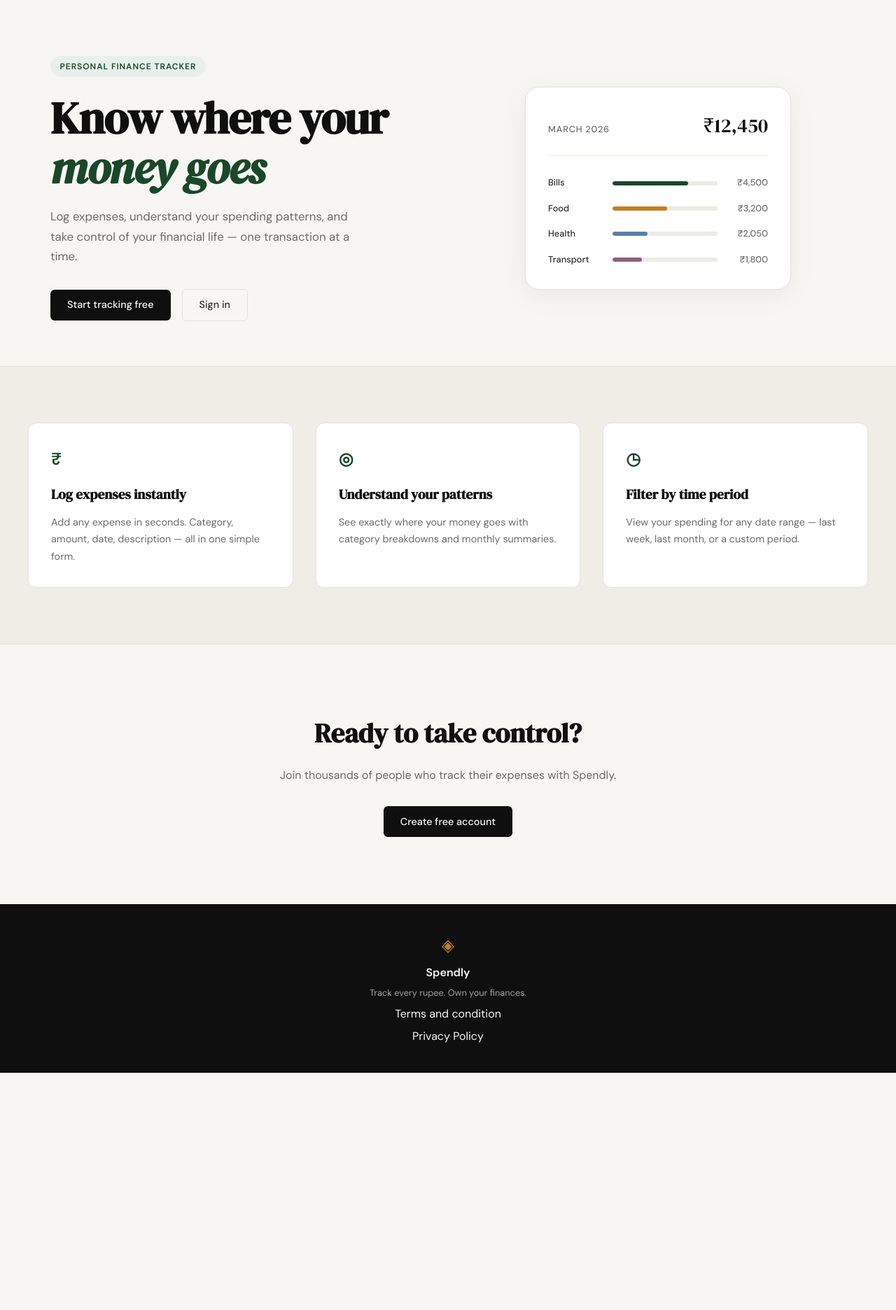
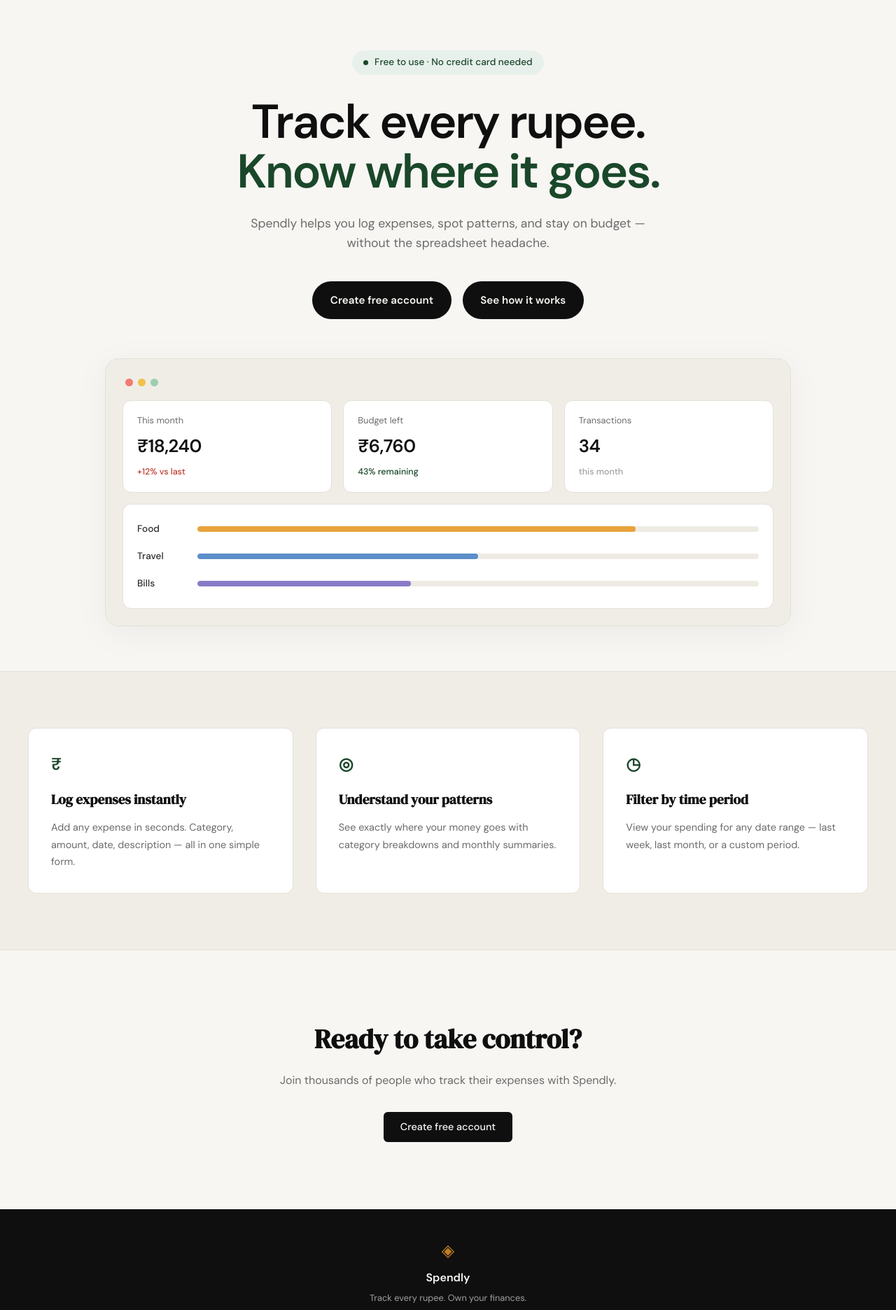
Before and after one commit to umerrkhan/Spendly, a Flask app: page / in a window 1280 px wide. Shown: the part 61-1933 px from the top of the page at 70% size. Before the commit the page ends 1594 px from the top, so only its background shows below. Run offline with Flask 3, Linux system fonts and the light colour scheme.

Commit message:
Uploaded a image and modify the page accordingly

```diff
--- a/static/css/style.css
+++ b/static/css/style.css
@@ -124,58 +124,78 @@ a { color: inherit; text-decoration: none; }
 /* ------------------------------------------------------------------ */
 
 .hero {
-    padding: 5rem 2rem 4rem;
-    display: grid;
-    grid-template-columns: 1fr 1fr;
-    gap: 4rem;
-    align-items: center;
-    max-width: var(--max-width);
+    padding: 4.5rem 2rem 4rem;
+    max-width: 1080px;
     margin: 0 auto;
+    text-align: center;
+}
+
+.hero-content {
+    max-width: 760px;
+    margin: 0 auto 3.5rem;
 }
 
 .hero-badge {
-    display: inline-block;
+    display: inline-flex;
+    align-items: center;
+    gap: 0.55rem;
     background: var(--accent-light);
     color: var(--accent);
-    font-size: 0.75rem;
-    font-weight: 600;
-    letter-spacing: 0.08em;
-    text-transform: uppercase;
-    padding: 0.35rem 0.85rem;
+    font-size: 0.85rem;
+    font-weight: 500;
+    padding: 0.4rem 1rem;
     border-radius: 999px;
+    margin-bottom: 2rem;
+}
+
+.hero-badge-dot {
+    width: 7px;
+    height: 7px;
+    border-radius: 50%;
+    background: var(--accent);
+    display: inline-block;
+}
+
+.hero-title {
+    font-family: var(--font-body);
+    font-weight: 700;
+    font-size: clamp(2.5rem, 6vw, 4.25rem);
+    line-height: 1.05;
+    letter-spacing: -0.035em;
+    color: var(--ink);
     margin-bottom: 1.5rem;
 }
 
-.hero-title {
-    font-family: var(--font-display);
-    font-size: clamp(2.5rem, 5vw, 4rem);
-    line-height: 1.1;
-    letter-spacing: -0.02em;
-    color: var(--ink);
-    margin-bottom: 1.25rem;
-}
-
 .hero-title em {
-    font-style: italic;
+    font-style: normal;
     color: var(--accent);
 }
 
 .hero-subtitle {
-    font-size: 1.05rem;
+    font-size: 1.1rem;
     color: var(--ink-muted);
-    line-height: 1.7;
-    max-width: 460px;
-    margin-bottom: 2rem;
+    line-height: 1.6;
+    max-width: 620px;
+    margin: 0 auto 2.5rem;
 }
 
 .hero-actions {
     display: flex;
     gap: 1rem;
     align-items: center;
+    justify-content: center;
+    flex-wrap: wrap;
+}
+
+.hero-actions .btn-primary {
+    padding: 0.95rem 1.6rem;
+    border-radius: 999px;
+    font-size: 0.95rem;
+    font-weight: 600;
 }
 
 /* ------------------------------------------------------------------ */
-/* Mock card (hero visual)                                             */
+/* Mock window (hero visual)                                           */
 /* ------------------------------------------------------------------ */
 
 .hero-visual {
@@ -183,78 +203,112 @@ a { color: inherit; text-decoration: none; }
     justify-content: center;
 }
 
-.mock-card {
+.mock-window {
+    background: var(--paper-warm);
+    border: 1px solid var(--border);
+    border-radius: var(--radius-lg);
+    padding: 1.5rem;
+    width: 100%;
+    max-width: 980px;
+    box-shadow: 0 10px 50px rgba(0,0,0,0.05);
+    text-align: left;
+}
+
+.mock-window-bar {
+    display: flex;
+    gap: 0.45rem;
+    padding: 0.25rem 0.25rem 1.25rem;
+}
+
+.mock-dot {
+    width: 11px;
+    height: 11px;
+    border-radius: 50%;
+    display: inline-block;
+}
+
+.mock-dot-red    { background: #f17a72; }
+.mock-dot-yellow { background: #f0c14b; }
+.mock-dot-green  { background: #9bcfb0; }
+
+.mock-stats {
+    display: grid;
+    grid-template-columns: repeat(3, 1fr);
+    gap: 1rem;
+    margin-bottom: 1rem;
+}
+
+.mock-stat {
     background: var(--paper-card);
     border: 1px solid var(--border);
-    border-radius: var(--radius-lg);
-    padding: 2rem;
-    width: 100%;
-    max-width: 380px;
-    box-shadow: 0 8px 40px rgba(0,0,0,0.06);
+    border-radius: var(--radius-md);
+    padding: 1.1rem 1.25rem;
+    display: flex;
+    flex-direction: column;
+    gap: 0.4rem;
 }
 
-.mock-card-header {
-    display: flex;
-    justify-content: space-between;
-    align-items: baseline;
-    margin-bottom: 1.75rem;
-    padding-bottom: 1.25rem;
-    border-bottom: 1px solid var(--border-soft);
+.mock-stat-label {
+    font-size: 0.8rem;
+    color: var(--ink-muted);
 }
 
-.mock-label {
-    font-size: 0.8rem;
-    font-weight: 500;
-    color: var(--ink-muted);
-    text-transform: uppercase;
-    letter-spacing: 0.06em;
+.mock-stat-value {
+    font-family: var(--font-body);
+    font-weight: 700;
+    font-size: 1.6rem;
+    color: var(--ink);
+    letter-spacing: -0.02em;
 }
 
-.mock-total {
-    font-family: var(--font-display);
-    font-size: 1.75rem;
-    color: var(--ink);
+.mock-stat-delta {
+    font-size: 0.78rem;
+    font-weight: 500;
+    color: var(--ink-faint);
 }
 
-.mock-bars { display: flex; flex-direction: column; gap: 1rem; }
+.mock-stat-up   { color: var(--danger); }
+.mock-stat-good { color: var(--accent); }
 
-.mock-bar-row {
-    display: grid;
-    grid-template-columns: 80px 1fr 60px;
-    align-items: center;
-    gap: 0.75rem;
+.mock-breakdown {
+    background: var(--paper-card);
+    border: 1px solid var(--border);
+    border-radius: var(--radius-md);
+    padding: 1.5rem 1.25rem;
+    display: flex;
+    flex-direction: column;
+    gap: 1.1rem;
 }
 
-.mock-cat {
-    font-size: 0.8rem;
+.mock-row {
+    display: grid;
+    grid-template-columns: 70px 1fr;
+    align-items: center;
+    gap: 1rem;
+}
+
+.mock-row-cat {
+    font-size: 0.85rem;
     font-weight: 500;
     color: var(--ink-soft);
 }
 
-.mock-bar-track {
-    height: 6px;
+.mock-row-track {
+    height: 8px;
     background: var(--border-soft);
     border-radius: 999px;
     overflow: hidden;
 }
 
-.mock-bar {
+.mock-row-fill {
     height: 100%;
-    background: var(--accent);
     border-radius: 999px;
     transition: width 0.6s ease;
 }
 
-.mock-bar-2 { background: var(--accent-2); }
-.mock-bar-3 { background: #5b7fa6; }
-.mock-bar-4 { background: #8b5e83; }
-
-.mock-amt {
-    font-size: 0.8rem;
-    font-weight: 500;
-    color: var(--ink-muted);
-    text-align: right;
-}
+.mock-fill-food   { background: #e8a23a; }
+.mock-fill-travel { background: #5b8ec9; }
+.mock-fill-bills  { background: #8a7bc8; }
 
 /* ------------------------------------------------------------------ */
 /* Buttons                                                             */
@@ -563,14 +617,8 @@ a { color: inherit; text-decoration: none; }
 /* ------------------------------------------------------------------ */
 
 @media (max-width: 900px) {
-    .hero {
-        grid-template-columns: 1fr;
-        text-align: center;
-    }
-
     .hero-subtitle { max-width: 100%; }
-    .hero-actions { justify-content: center; }
-    .hero-visual { display: none; }
+    .mock-stats { grid-template-columns: 1fr; }
 
     .features-inner { grid-template-columns: 1fr; }
 }
@@ -578,4 +626,7 @@ a { color: inherit; text-decoration: none; }
 @media (max-width: 600px) {
     .nav-links a:not(.nav-cta) { display: none; }
     .hero { padding: 3rem 1rem 2rem; }
+    .hero-actions .btn-primary { width: 100%; text-align: center; }
+    .mock-window { padding: 1rem; }
+    .mock-row { grid-template-columns: 60px 1fr; }
 }
--- a/templates/landing.html
+++ b/templates/landing.html
@@ -5,56 +5,66 @@
 {% block content %}
 
 <section class="hero">
-    <div class="hero-inner">
-        <div class="hero-badge">Personal Finance Tracker</div>
+    <div class="hero-content">
+        <div class="hero-badge">
+            <span class="hero-badge-dot"></span>
+            Free to use · No credit card needed
+        </div>
         <h1 class="hero-title">
-            Know where your<br>
-            <em>money goes</em>
+            Track every rupee.<br>
+            <em>Know where it goes.</em>
         </h1>
         <p class="hero-subtitle">
-            Log expenses, understand your spending patterns,
-            and take control of your financial life —
-            one transaction at a time.
+            Spendly helps you log expenses, spot patterns, and stay
+            on budget — without the spreadsheet headache.
         </p>
         <div class="hero-actions">
-            <a href="{{ url_for('register') }}" class="btn-primary">Start tracking free</a>
-            <a href="{{ url_for('login') }}" class="btn-ghost">Sign in</a>
+            <a href="{{ url_for('register') }}" class="btn-primary">Create free account</a>
+            <a href="#features" class="btn-primary">See how it works</a>
         </div>
     </div>
     <div class="hero-visual">
-        <div class="mock-card">
-            <div class="mock-card-header">
-                <span class="mock-label">March 2026</span>
-                <span class="mock-total">₹12,450</span>
+        <div class="mock-window">
+            <div class="mock-window-bar">
+                <span class="mock-dot mock-dot-red"></span>
+                <span class="mock-dot mock-dot-yellow"></span>
+                <span class="mock-dot mock-dot-green"></span>
             </div>
-            <div class="mock-bars">
-                <div class="mock-bar-row">
-                    <span class="mock-cat">Bills</span>
-                    <div class="mock-bar-track">
-                        <div class="mock-bar" style="width: 72%"></div>
+            <div class="mock-stats">
+                <div class="mock-stat">
+                    <span class="mock-stat-label">This month</span>
+                    <span class="mock-stat-value">₹18,240</span>
+                    <span class="mock-stat-delta mock-stat-up">+12% vs last</span>
+                </div>
+                <div class="mock-stat">
+                    <span class="mock-stat-label">Budget left</span>
+                    <span class="mock-stat-value">₹6,760</span>
+                    <span class="mock-stat-delta mock-stat-good">43% remaining</span>
+                </div>
+                <div class="mock-stat">
+                    <span class="mock-stat-label">Transactions</span>
+                    <span class="mock-stat-value">34</span>
+                    <span class="mock-stat-delta">this month</span>
+                </div>
+            </div>
+            <div class="mock-breakdown">
+                <div class="mock-row">
+                    <span class="mock-row-cat">Food</span>
+                    <div class="mock-row-track">
+                        <div class="mock-row-fill mock-fill-food" style="width: 78%"></div>
                     </div>
-                    <span class="mock-amt">₹4,500</span>
                 </div>
-                <div class="mock-bar-row">
-                    <span class="mock-cat">Food</span>
-                    <div class="mock-bar-track">
-                        <div class="mock-bar mock-bar-2" style="width: 52%"></div>
+                <div class="mock-row">
+                    <span class="mock-row-cat">Travel</span>
+                    <div class="mock-row-track">
+                        <div class="mock-row-fill mock-fill-travel" style="width: 50%"></div>
                     </div>
-                    <span class="mock-amt">₹3,200</span>
                 </div>
-                <div class="mock-bar-row">
-                    <span class="mock-cat">Health</span>
-                    <div class="mock-bar-track">
-                        <div class="mock-bar mock-bar-3" style="width: 33%"></div>
+                <div class="mock-row">
+                    <span class="mock-row-cat">Bills</span>
+                    <div class="mock-row-track">
+                        <div class="mock-row-fill mock-fill-bills" style="width: 38%"></div>
                     </div>
-                    <span class="mock-amt">₹2,050</span>
-                </div>
-                <div class="mock-bar-row">
-                    <span class="mock-cat">Transport</span>
-                    <div class="mock-bar-track">
-                        <div class="mock-bar mock-bar-4" style="width: 28%"></div>
-                    </div>
-                    <span class="mock-amt">₹1,800</span>
                 </div>
             </div>
         </div>
```
